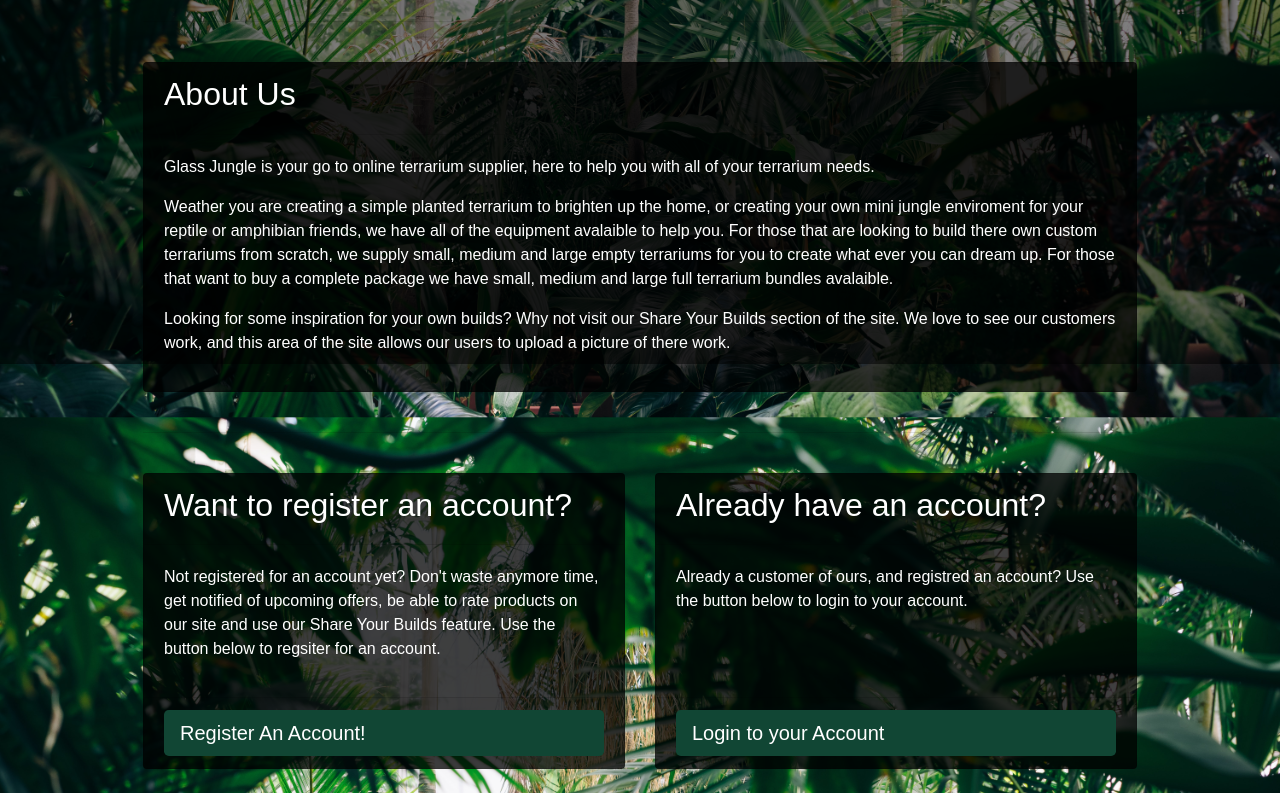
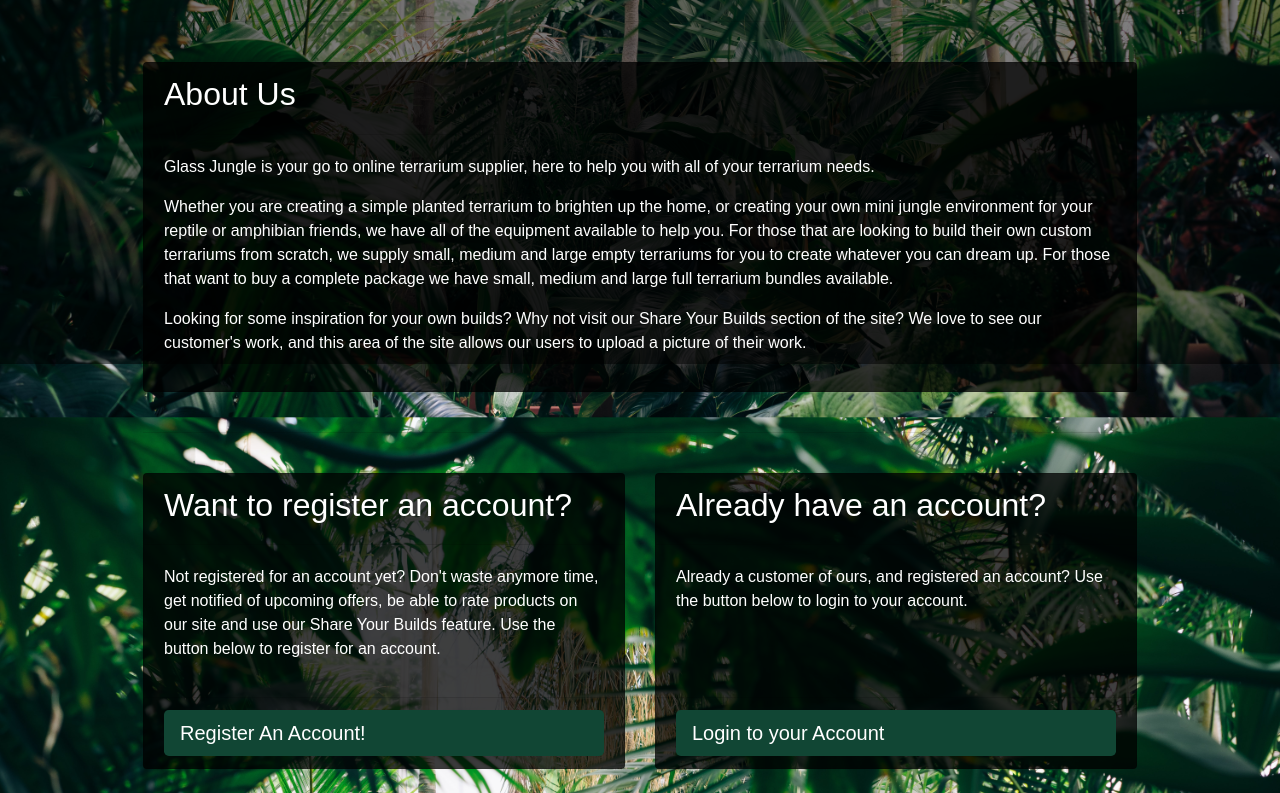
Before and after one commit to RvN-R/glassjungle, a Django app: template home/templates/home/index.html in a window 1280 px wide. Shown: the part 436-1229 px from the top of the page. Run offline with Django 3.2, Linux system fonts and the light colour scheme; the template is opened without the code that fills it, so the values that code supplies are empty; parts of the project's set-up code (start-up, migrations or seed data) failed here and were passed over; some libraries are stand-ins or nearby versions.

Commit message:
Final spell check on index.html

```diff
--- a/home/templates/home/index.html
+++ b/home/templates/home/index.html
@@ -42,8 +42,8 @@
                     </div>
                     <div class="card-body">
                         <p>Glass Jungle is your go to online terrarium supplier, here to help you with all of your terrarium needs.</p>
-                        <p>Weather you are creating a simple planted terrarium to brighten up the home, or creating your own mini jungle enviroment for your reptile or amphibian friends, we have all of the equipment avalaible to help you. For those that are looking to build there own custom terrariums from scratch, we supply small, medium and large empty terrariums for you to create what ever you can dream up. For those that want to buy a complete package we have small, medium and large full terrarium bundles avalaible. </p>
-                        <p>Looking for some inspiration for your own builds? Why not visit our <a href="{% url 'share_builds' %}" class="text-white">Share Your Builds</a> section of the site. We love to see our customers work, and this area of the site allows our users to upload a picture of there work.</p>
+                        <p>Whether you are creating a simple planted terrarium to brighten up the home, or creating your own mini jungle environment for your reptile or amphibian friends, we have all of the equipment available to help you. For those that are looking to build their own custom terrariums from scratch, we supply small, medium and large empty terrariums for you to create whatever you can dream up. For those that want to buy a complete package we have small, medium and large full terrarium bundles available. </p>
+                        <p>Looking for some inspiration for your own builds? Why not visit our <a href="{% url 'share_builds' %}" class="text-white">Share Your Builds</a> section of the site? We love to see our customer's work, and this area of the site allows our users to upload a picture of their work.</p>
                     </div>
                 </div>
             </div>
@@ -61,7 +61,7 @@
                         <h2>Want to register an account?</h2>
                     </div>
                     <div class="card-body">
-                        <p>Not registered for an account yet? Don't waste anymore time, get notified of upcoming offers, be able to rate products on our site and use our Share Your Builds feature. Use the button below to regsiter for an account. </p>
+                        <p>Not registered for an account yet? Don't waste anymore time, get notified of upcoming offers, be able to rate products on our site and use our Share Your Builds feature. Use the button below to register for an account. </p>
                     </div>
                     <div class="card-footer">
                         <a class="dark-green-btn btn-lg btn-block" href="{% url 'account_signup' %}">Register An Account!</a>
@@ -74,7 +74,7 @@
                         <h2>Already have an account?</h2>
                     </div>
                     <div class="card-body">
-                        <p>Already a customer of ours, and registred an account? Use the button below to login to your account. </p>
+                        <p>Already a customer of ours, and registered an account? Use the button below to login to your account. </p>
                     </div>
                     <div class="card-footer">
                         <a class="dark-green-btn btn-lg btn-block" href="{% url 'account_login' %}">Login to your Account</a>
```
